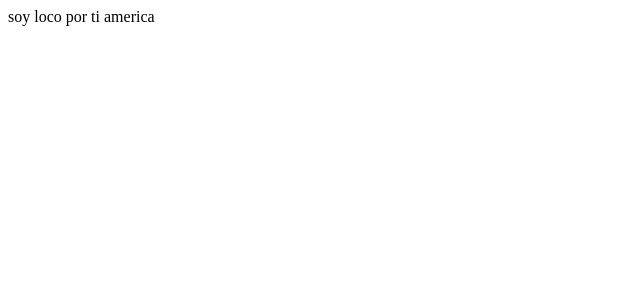
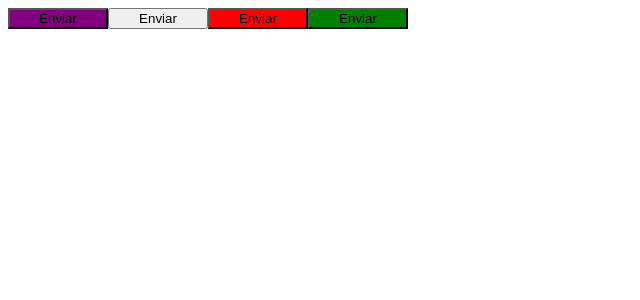
Before and after one commit to evertonlsds/pomodoro-clock-project, a React (Vite) app: page / in a window 1280 px wide. Shown: the top 300 px of the page, without its empty margins (0-640 px from the left). Built offline with nearby package versions, Linux system fonts and the light colour scheme.

Commit message:
styled component test

```diff
--- a/package.json
+++ b/package.json
@@ -10,11 +10,13 @@
   },
   "dependencies": {
     "react": "^18.2.0",
-    "react-dom": "^18.2.0"
+    "react-dom": "^18.2.0",
+    "styled-components": "^5.3.9"
   },
   "devDependencies": {
     "@types/react": "^18.0.28",
     "@types/react-dom": "^18.0.11",
+    "@types/styled-components": "^5.1.26",
     "@vitejs/plugin-react": "^3.1.0",
     "typescript": "^4.9.3",
     "vite": "^4.2.0"
--- a/src/App.tsx
+++ b/src/App.tsx
@@ -1,3 +1,12 @@
+import { Button } from './components/Button';
+
 export function App() {
-  return <div>soy loco por ti america</div>;
+  return (
+    <>
+      <Button variant="primary" />
+      <Button variant="secundary" />
+      <Button variant="danger" />
+      <Button variant="success" />
+    </>
+  );
 }
--- /dev/null
+++ b/src/components/Button.styles.ts
@@ -0,0 +1,23 @@
+import styled from 'styled-components';
+
+export type ButtonVariant = 'primary' | 'secundary' | 'danger' | 'success';
+
+interface ButtonContainerProps {
+  variant: ButtonVariant;
+}
+
+const buttonVariants = {
+  primary: 'purple',
+  securary: 'orange',
+  danger: 'red',
+  success: 'green',
+};
+
+export const ButtonContainer = styled.button<ButtonContainerProps>`
+  width: 100px;
+  heigth: 40px;
+
+  ${(props) => {
+    return `background-color ${buttonVariants[props.variant]}`;
+  }}
+`;
--- /dev/null
+++ b/src/components/Button.tsx
@@ -0,0 +1,9 @@
+import { ButtonContainer, ButtonVariant } from './Button.styles';
+
+interface ButtonProps {
+  variant?: ButtonVariant;
+}
+
+export function Button({ variant = 'primary' }: ButtonProps) {
+  return <ButtonContainer variant={variant}>Enviar</ButtonContainer>;
+}
```
Also changed, not shown: 1 other file (tests, documents, lock files or other folders).
